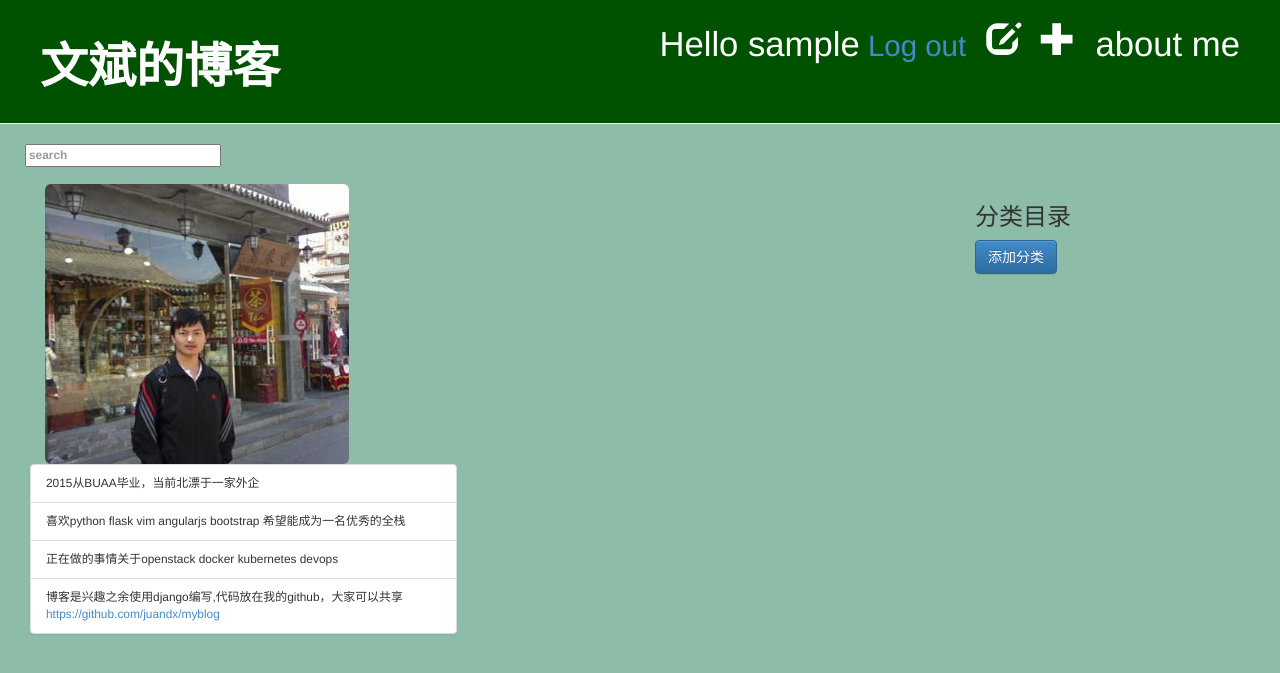
After one commit to juandx/myblog, a Django app: page /about_me in a window 1280 px wide. The commit adds this page. Shown: the top 673 px of the page. Run offline with Django 3.2, Linux system fonts and the light colour scheme; the visitor is signed in with stand-in values (Sample User, id 1); data that the repository does not hold is empty; some libraries are stand-ins or nearby versions.

Commit message:
about me

```diff
--- /dev/null
+++ b/blog/templates/blog/about_me.html
@@ -0,0 +1,15 @@
+{% extends 'blog/base.html' %}
+{% load staticfiles %}
+{% block content %}
+    <div class="col-md-9">
+    <div class="container">
+        <div><img src="{% static 'images/wb.jpg' %}" class="img-rounded" alt="Cinque Terre" width="304" height="280"></div>
+    </div class="container">
+        <ul class="list-group">
+            <li class="list-group-item">2015从BUAA毕业，当前北漂于一家外企</li>
+            <li class="list-group-item">喜欢python flask vim angularjs bootstrap 希望能成为一名优秀的全栈</li>
+            <li class="list-group-item">正在做的事情关于openstack docker kubernetes devops</li>
+            <li class="list-group-item">博客是兴趣之余使用django编写,代码放在我的github，大家可以共享<a href="https://github.com/juandx/myblog">https://github.com/juandx/myblog</a></li>
+        </ul>
+    </div>
+{% endblock content %}
--- a/blog/templates/blog/base.html
+++ b/blog/templates/blog/base.html
@@ -16,12 +16,13 @@
 </head>
 <body class="body_bgc">
     <div class="page-header">
+        <a class="top-menu" href="{% url 'blog.views.about_me' %}">about me</a>
         {% if user.is_authenticated %}
         <a href="{% url 'post_new' %}" class="top-menu"><span class="glyphicon glyphicon-plus"></span></a>
         <a href="{% url 'post_draft_list' %}" class="top-menu"><span class="glyphicon glyphicon-edit"></span></a>
         <p class="top-menu">Hello {{ user.username }}<small>&nbsp;<a href="{% url 'django.contrib.auth.views.logout' %}">Log out</a></p>
         {% else %}
-        <a href="{% url 'django.contrib.auth.views.login' %}" class="top-menu"><span class="glyphicon glyphicon-lock"></span></a>
+        <!-- a href="{% url 'django.contrib.auth.views.login' %}" class="top-menu"><span class="glyphicon glyphicon-lock"></span></a -->
         {% endif %}
         <h1><a href="{% url 'blog.views.post_list' %}">文斌的博客</a></h1>
         <!-- h1><a href="{% url 'blog.views.post_list' %}">陈严的博客</a></h1 -->
@@ -57,7 +58,7 @@
                         {% for ca in CATEGORIES %}
                             <li class="cat-item cat-item-10">
                                 <a href="{% url 'blog.views.post_list_by_category' cg=ca.name %}"
-                                   title="{{ ca.name }}">{{ ca.name }}</a>
+                                    title="{{ ca.name }}">{{ ca.name }}({{ca.num_post}})</a>
                             </li>
                         {% endfor %}
                     </ul>
--- a/blog/templates/blog/post_edit.html
+++ b/blog/templates/blog/post_edit.html
@@ -1,5 +1,4 @@
 {% extends 'blog/base.html' %}
-
 {% load staticfiles %}
 {% block content %}
 <script src="{% static 'tinymce/js/tinymce/tinymce.min.js' %}"></script>
--- a/blog/templatetags/blog_tags.py
+++ b/blog/templatetags/blog_tags.py
@@ -5,9 +5,9 @@ Topic: 过滤器filter和标签tag
 Desc :
 """
 from django import template
-#import sys
-#reload(sys)
-#sys.setdefaultencoding( "utf-8" )
+import sys
+reload(sys)
+sys.setdefaultencoding( "utf-8" )
 
 register = template.Library()
 
--- a/blog/urls.py
+++ b/blog/urls.py
@@ -3,8 +3,10 @@ from django.conf.urls import patterns, url
 from . import views
 
 
+print 'ddd'
 urlpatterns = [
     url(r'^$', views.post_list),
+    url(r'^about_me', views.about_me, name='about_me'),
     url(r'^posts/search/$', views.full_search, name='full_search'),
     url(r'^posts/upload/$', views.upload, name='upload'),
     url(r'^posts/add_category/$', views.add_category, name='upload'),
--- a/blog/views.py
+++ b/blog/views.py
@@ -23,6 +23,7 @@ def full_search(request):
     return render(request, 'blog/post_search_list.html',
                   {'posts': posts, 'list_header': '关键字 \'{}\' 搜索结果'.format(keywords)})
 
+@login_required
 def add_category(request):
     cate_name = request.GET.get('category_name')
     url_name = request.GET.get('current_url')
@@ -32,6 +33,7 @@ def add_category(request):
 # Create your views here.
 
 def post_detail(request, pk):
+    print 'ttt'
     post = get_object_or_404(Post, pk=pk)
     post.text = post.text.replace('[!--more--]', '', 1)
     return render(request, 'blog/post_detail.html', {'post': post})
@@ -103,13 +105,6 @@ def post_remove(request, pk):
     post = get_object_or_404(Post, pk=pk)
     post.delete()
     return redirect('blog.views.post_list')
-'''
-@login_required
-def category_remove(request, cg):
-    category = get_object_or_404(Category, cg=cg)
-    category.delete()
-    return redirect('blog.views.post_list')
-'''
 
 @login_required
 def upload(request):
@@ -124,3 +119,6 @@ def upload(request):
         return HttpResponse('error %s' % e)
     path = '/site_media/'+file.name
     return HttpResponse("<script>top.$('.mce-btn.mce-open').parent().find('.mce-textbox').val('%s').closest('.mce-window').find('.mce-primary').click();</script>" % path)
+
+def about_me(request):
+    return render(request, 'blog/about_me.html', {})
--- a/static/css/blog.css
+++ b/static/css/blog.css
@@ -7,6 +7,7 @@
     padding: 20px 20px 20px 40px;
 }
 .page-header h1, .page-header h1 a, .page-header h1 a:visited, .page-header h1 a:active {
+    font-weight: bolder;
     color: #ffffff;
     font-size: 36pt;
     text-decoration: none;
@@ -37,5 +38,6 @@ h1, h2, h3, h4 {
     margin-bottom: 70px;
 }
 .post h1 a, .post h1 a:visited {
+    font-weight: bolder;
     color: #000000;
 }
```
Also changed, not shown: static/images/wb.jpg (added).
